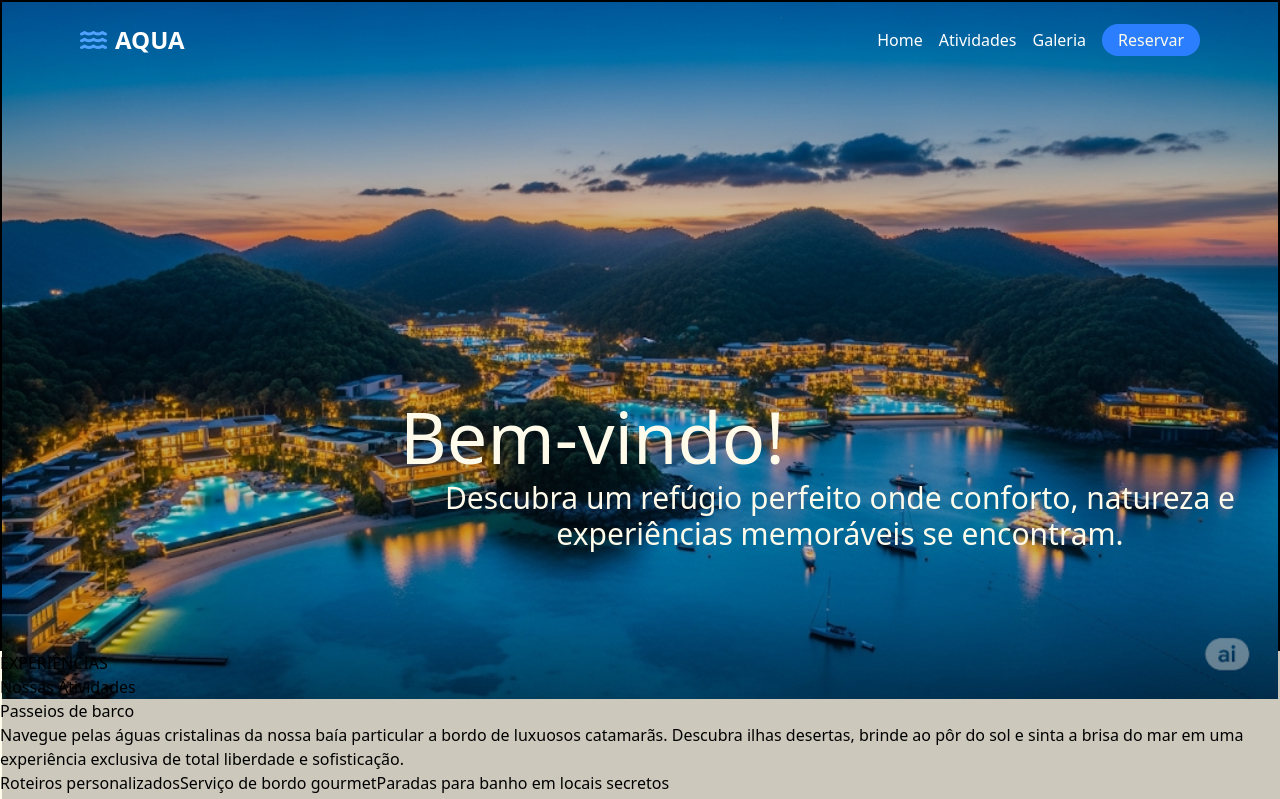
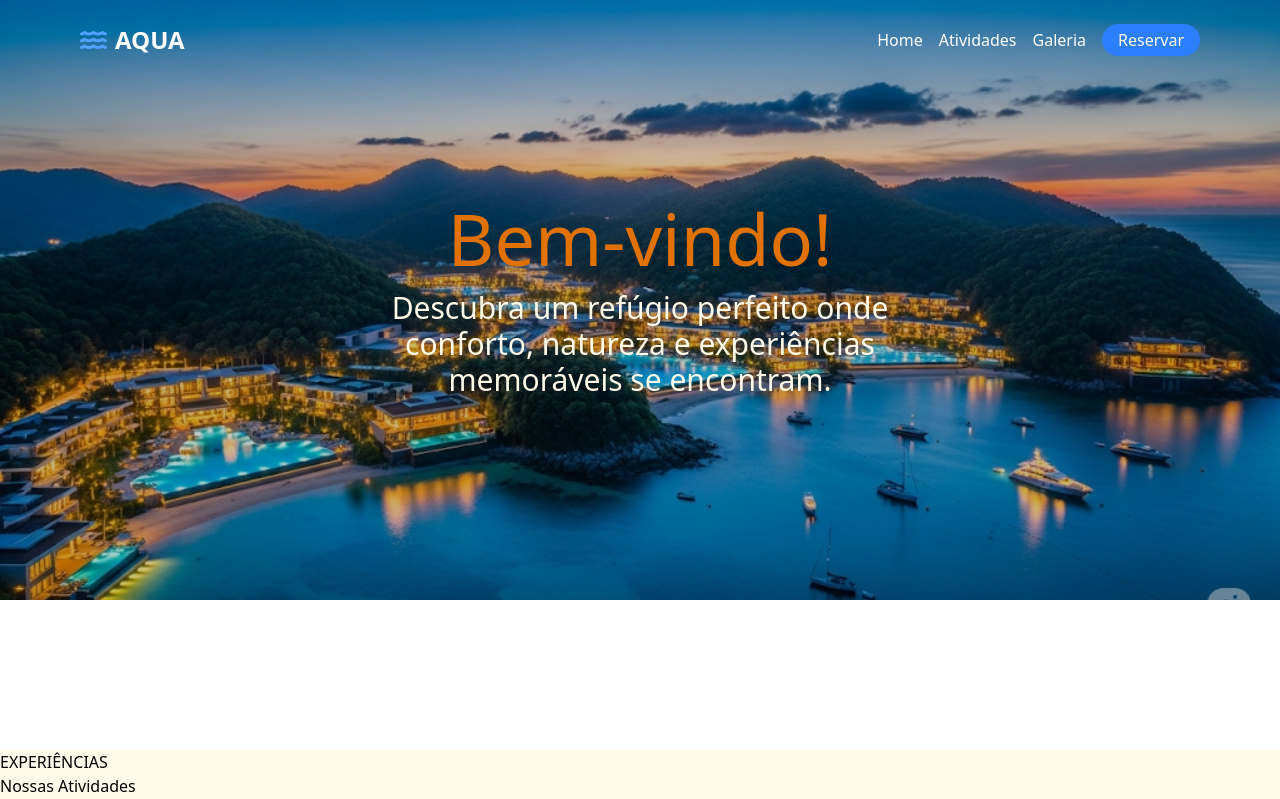
Before and after one commit to julianarocumback/aqua, a React (Vite) app: page / in a window 1280 px wide. Shown: the top 799 px of the page. Built offline with nearby package versions, Linux system fonts and the light colour scheme.

Commit message:
Arrumando a hero

```diff
--- a/src/components/home/Home.jsx
+++ b/src/components/home/Home.jsx
@@ -2,11 +2,17 @@ import Background from './background.png'
 
 export default function Home() {
     return (
-        <section className=" border-2 h-full  text-center">
-            <div className='bg-black/20 h-full w-full absolute'></div>
-            <h1 className='absolute mx-auto left-100 top-100 text-amber-50 text-7xl'>Bem-vindo!</h1>
-            <h1 className='absolute mx-auto left-100 top-120 text-amber-50 text-3xl'>Descubra um refúgio perfeito onde conforto, natureza e experiências memoráveis se encontram.</h1>
-            <img src={Background} alt="" className='object-cover w-full object-center' />
+        <section className="h-full md:h-screen relative">
+            <div className='flex flex-col '>
+                <div className='h-screen w-full absolute md:h-3/4'>
+                    <img src={Background} alt="" className='h-full w-full object-cover' />
+                </div>
+                <div className='bg-black/20 h-screen w-full absolute md:h-3/4'></div>
+                <div className='self-center absolute h-4 w-2/5 md:h-3/4 flex flex-col justify-center gap-4'>
+                    <h1 className='relative mx-auto   lg:text-amber-50 md:text-amber-300 lg:text-amber-600 text-7xl'>Bem-vindo!</h1>
+                    <h1 className=' text-amber-50 text-3xl text-center'>Descubra um refúgio perfeito onde conforto, natureza e experiências memoráveis se encontram.</h1>
+                </div>
+            </div>
         </section>
     )
 }
```
